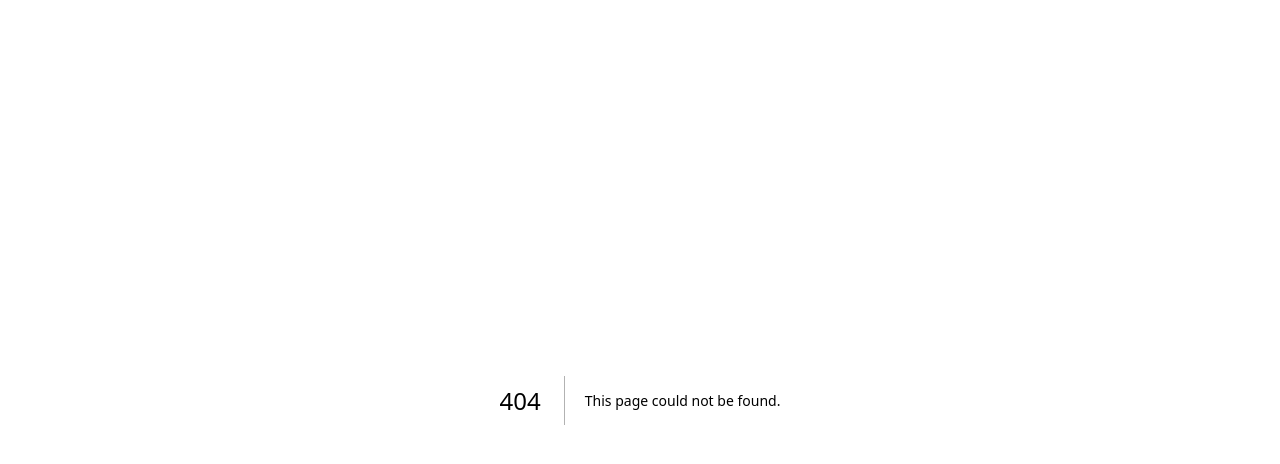
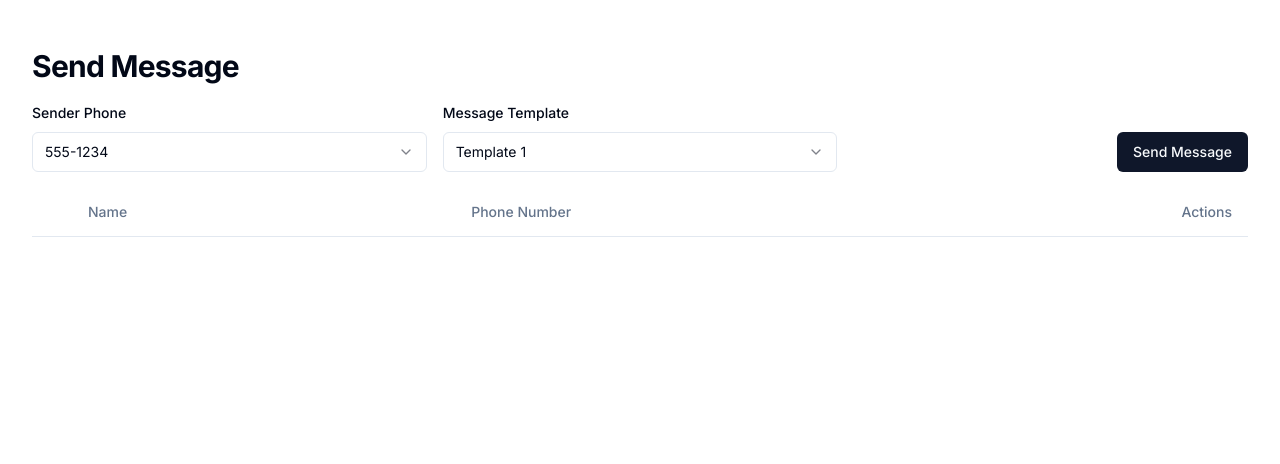
Before and after one commit to jainamdoshi/whatsappAPI, a Next.js app in the folder packages/web/: page /message in a window 1280 px wide. Before the commit this address had no page. Shown: the top 464 px of the page. Built offline with nearby package versions, Linux system fonts and the light colour scheme.

Commit message:
add send message template page

```diff
--- a/packages/web/app/contacts/[groupId]/page.tsx
+++ b/packages/web/app/contacts/[groupId]/page.tsx
@@ -1,10 +1,12 @@
 'use client';
 
+import { Button } from '@/components/ui/button';
 import { Contact, getContactsByGroup } from '@/server/contact/action';
 import { getGroup, Group } from '@/server/group/action';
 import { useQuery } from '@tanstack/react-query';
+import { atom, useAtom } from 'jotai';
+import Link from 'next/link';
 import ContactTable from './components/contactTable';
-import { atom, useAtom } from 'jotai';
 
 export const selectedContactsAtom = atom<Contact[]>([]);
 
@@ -28,10 +30,10 @@
 			<main className='flex flex-1 flex-col gap-4 p-4 md:gap-8 md:p-6'>
 				<div className='flex items-center'>
 					<h1 className='font-semibold text-lg md:text-2xl'>{groupQuery.data.name}</h1>
-					{/* <Button className='ml-auto' size='sm'>
-						Add Contact
-					</Button> */}
 					<div className='ml-auto'>Selected Contacts {selectedContacts.length}</div>
+					<Button asChild className='ml-auto'>
+						<Link href={`/message`}>Send Message</Link>
+					</Button>
 				</div>
 				<div className='border shadow-sm rounded-lg'></div>
 				<ContactTable contacts={contactsQuery.data || []} />
--- /dev/null
+++ b/packages/web/app/message/components/contactTable.tsx
@@ -0,0 +1,34 @@
+import { Button } from '@/components/ui/button';
+import { Table, TableBody, TableCell, TableHead, TableHeader, TableRow } from '@/components/ui/table';
+import { Contact } from '@/server/contact/action';
+import { Delete } from 'lucide-react';
+
+export default function ContactTable({ contacts }: { contacts: Contact[] }) {
+	return (
+		<Table>
+			<TableHeader>
+				<TableRow>
+					<TableHead className='w-[40px]'></TableHead>
+					<TableHead className='max-w-[200px]'>Name</TableHead>
+					<TableHead>Phone Number</TableHead>
+					<TableHead className='w-[80px]'>Actions</TableHead>
+				</TableRow>
+			</TableHeader>
+			<TableBody>
+				{contacts.map((contact) => (
+					<TableRow key={contact.id}>
+						<TableCell></TableCell>
+						<TableCell className='font-medium'>{contact.name}</TableCell>
+						<TableCell>+{contact.phoneNumber}</TableCell>
+						<TableCell>
+							<Button variant='ghost' size='icon'>
+								<Delete className='h-4 w-4' />
+								<span className='sr-only'>Remove</span>
+							</Button>
+						</TableCell>
+					</TableRow>
+				))}
+			</TableBody>
+		</Table>
+	);
+}
--- /dev/null
+++ b/packages/web/app/message/page.tsx
@@ -0,0 +1,55 @@
+'use client';
+
+import { Button } from '@/components/ui/button';
+import { Label } from '@/components/ui/label';
+import { Select, SelectContent, SelectItem, SelectTrigger, SelectValue } from '@/components/ui/select';
+import { useAtom } from 'jotai';
+import { selectedContactsAtom } from '../contacts/[groupId]/page';
+import ContactTable from './components/contactTable';
+
+export default function Message() {
+	const [selectedContacts, _] = useAtom(selectedContactsAtom);
+
+	return (
+		<div className='container mx-auto px-4 py-12 sm:px-6 lg:px-8'>
+			<div className='space-y-8'>
+				<div className='space-y-4'>
+					<h1 className='text-3xl font-bold tracking-tight'>Send Message</h1>
+					<div className='grid grid-cols-1 gap-4 sm:grid-cols-2 lg:grid-cols-3'>
+						<div className='space-y-2'>
+							<Label htmlFor='sender-phone'>Sender Phone</Label>
+							<Select defaultValue='555-1234'>
+								<SelectTrigger>
+									<SelectValue placeholder='Select sender phone' />
+								</SelectTrigger>
+								<SelectContent>
+									<SelectItem value='555-1234'>555-1234</SelectItem>
+									<SelectItem value='555-5678'>555-5678</SelectItem>
+									<SelectItem value='555-9012'>555-9012</SelectItem>
+								</SelectContent>
+							</Select>
+						</div>
+						<div className='space-y-2'>
+							<Label htmlFor='message-template'>Message Template</Label>
+							<Select defaultValue='template-1'>
+								<SelectTrigger>
+									<SelectValue placeholder='Select message template' />
+								</SelectTrigger>
+								<SelectContent>
+									<SelectItem value='template-1'>Template 1</SelectItem>
+									<SelectItem value='template-2'>Template 2</SelectItem>
+									<SelectItem value='template-3'>Template 3</SelectItem>
+								</SelectContent>
+							</Select>
+						</div>
+						<div className='flex justify-end mt-auto'>
+							<Button>Send Message</Button>
+						</div>
+					</div>
+					<ContactTable contacts={selectedContacts} />
+				</div>
+				<div className='space-y-4'></div>
+			</div>
+		</div>
+	);
+}
--- /dev/null
+++ b/packages/web/components/ui/label.tsx
@@ -0,0 +1,26 @@
+"use client"
+
+import * as React from "react"
+import * as LabelPrimitive from "@radix-ui/react-label"
+import { cva, type VariantProps } from "class-variance-authority"
+
+import { cn } from "@/lib/utils"
+
+const labelVariants = cva(
+  "text-sm font-medium leading-none peer-disabled:cursor-not-allowed peer-disabled:opacity-70"
+)
+
+const Label = React.forwardRef<
+  React.ElementRef<typeof LabelPrimitive.Root>,
+  React.ComponentPropsWithoutRef<typeof LabelPrimitive.Root> &
+    VariantProps<typeof labelVariants>
+>(({ className, ...props }, ref) => (
+  <LabelPrimitive.Root
+    ref={ref}
+    className={cn(labelVariants(), className)}
+    {...props}
+  />
+))
+Label.displayName = LabelPrimitive.Root.displayName
+
+export { Label }
--- /dev/null
+++ b/packages/web/components/ui/select.tsx
@@ -0,0 +1,160 @@
+"use client"
+
+import * as React from "react"
+import * as SelectPrimitive from "@radix-ui/react-select"
+import { Check, ChevronDown, ChevronUp } from "lucide-react"
+
+import { cn } from "@/lib/utils"
+
+const Select = SelectPrimitive.Root
+
+const SelectGroup = SelectPrimitive.Group
+
+const SelectValue = SelectPrimitive.Value
+
+const SelectTrigger = React.forwardRef<
+  React.ElementRef<typeof SelectPrimitive.Trigger>,
+  React.ComponentPropsWithoutRef<typeof SelectPrimitive.Trigger>
+>(({ className, children, ...props }, ref) => (
+  <SelectPrimitive.Trigger
+    ref={ref}
+    className={cn(
+      "flex h-10 w-full items-center justify-between rounded-md border border-input bg-background px-3 py-2 text-sm ring-offset-background placeholder:text-muted-foreground focus:outline-none focus:ring-2 focus:ring-ring focus:ring-offset-2 disabled:cursor-not-allowed disabled:opacity-50 [&>span]:line-clamp-1",
+      className
+    )}
+    {...props}
+  >
+    {children}
+    <SelectPrimitive.Icon asChild>
+      <ChevronDown className="h-4 w-4 opacity-50" />
+    </SelectPrimitive.Icon>
+  </SelectPrimitive.Trigger>
+))
+SelectTrigger.displayName = SelectPrimitive.Trigger.displayName
+
+const SelectScrollUpButton = React.forwardRef<
+  React.ElementRef<typeof SelectPrimitive.ScrollUpButton>,
+  React.ComponentPropsWithoutRef<typeof SelectPrimitive.ScrollUpButton>
+>(({ className, ...props }, ref) => (
+  <SelectPrimitive.ScrollUpButton
+    ref={ref}
+    className={cn(
+      "flex cursor-default items-center justify-center py-1",
+      className
+    )}
+    {...props}
+  >
+    <ChevronUp className="h-4 w-4" />
+  </SelectPrimitive.ScrollUpButton>
+))
+SelectScrollUpButton.displayName = SelectPrimitive.ScrollUpButton.displayName
+
+const SelectScrollDownButton = React.forwardRef<
+  React.ElementRef<typeof SelectPrimitive.ScrollDownButton>,
+  React.ComponentPropsWithoutRef<typeof SelectPrimitive.ScrollDownButton>
+>(({ className, ...props }, ref) => (
+  <SelectPrimitive.ScrollDownButton
+    ref={ref}
+    className={cn(
+      "flex cursor-default items-center justify-center py-1",
+      className
+    )}
+    {...props}
+  >
+    <ChevronDown className="h-4 w-4" />
+  </SelectPrimitive.ScrollDownButton>
+))
+SelectScrollDownButton.displayName =
+  SelectPrimitive.ScrollDownButton.displayName
+
+const SelectContent = React.forwardRef<
+  React.ElementRef<typeof SelectPrimitive.Content>,
+  React.ComponentPropsWithoutRef<typeof SelectPrimitive.Content>
+>(({ className, children, position = "popper", ...props }, ref) => (
+  <SelectPrimitive.Portal>
+    <SelectPrimitive.Content
+      ref={ref}
+      className={cn(
+        "relative z-50 max-h-96 min-w-[8rem] overflow-hidden rounded-md border bg-popover text-popover-foreground shadow-md data-[state=open]:animate-in data-[state=closed]:animate-out data-[state=closed]:fade-out-0 data-[state=open]:fade-in-0 data-[state=closed]:zoom-out-95 data-[state=open]:zoom-in-95 data-[side=bottom]:slide-in-from-top-2 data-[side=left]:slide-in-from-right-2 data-[side=right]:slide-in-from-left-2 data-[side=top]:slide-in-from-bottom-2",
+        position === "popper" &&
+          "data-[side=bottom]:translate-y-1 data-[side=left]:-translate-x-1 data-[side=right]:translate-x-1 data-[side=top]:-translate-y-1",
+        className
+      )}
+      position={position}
+      {...props}
+    >
+      <SelectScrollUpButton />
+      <SelectPrimitive.Viewport
+        className={cn(
+          "p-1",
+          position === "popper" &&
+            "h-[var(--radix-select-trigger-height)] w-full min-w-[var(--radix-select-trigger-width)]"
+        )}
+      >
+        {children}
+      </SelectPrimitive.Viewport>
+      <SelectScrollDownButton />
+    </SelectPrimitive.Content>
+  </SelectPrimitive.Portal>
+))
+SelectContent.displayName = SelectPrimitive.Content.displayName
+
+const SelectLabel = React.forwardRef<
+  React.ElementRef<typeof SelectPrimitive.Label>,
+  React.ComponentPropsWithoutRef<typeof SelectPrimitive.Label>
+>(({ className, ...props }, ref) => (
+  <SelectPrimitive.Label
+    ref={ref}
+    className={cn("py-1.5 pl-8 pr-2 text-sm font-semibold", className)}
+    {...props}
+  />
+))
+SelectLabel.displayName = SelectPrimitive.Label.displayName
+
+const SelectItem = React.forwardRef<
+  React.ElementRef<typeof SelectPrimitive.Item>,
+  React.ComponentPropsWithoutRef<typeof SelectPrimitive.Item>
+>(({ className, children, ...props }, ref) => (
+  <SelectPrimitive.Item
+    ref={ref}
+    className={cn(
+      "relative flex w-full cursor-default select-none items-center rounded-sm py-1.5 pl-8 pr-2 text-sm outline-none focus:bg-accent focus:text-accent-foreground data-[disabled]:pointer-events-none data-[disabled]:opacity-50",
+      className
+    )}
+    {...props}
+  >
+    <span className="absolute left-2 flex h-3.5 w-3.5 items-center justify-center">
+      <SelectPrimitive.ItemIndicator>
+        <Check className="h-4 w-4" />
+      </SelectPrimitive.ItemIndicator>
+    </span>
+
+    <SelectPrimitive.ItemText>{children}</SelectPrimitive.ItemText>
+  </SelectPrimitive.Item>
+))
+SelectItem.displayName = SelectPrimitive.Item.displayName
+
+const SelectSeparator = React.forwardRef<
+  React.ElementRef<typeof SelectPrimitive.Separator>,
+  React.ComponentPropsWithoutRef<typeof SelectPrimitive.Separator>
+>(({ className, ...props }, ref) => (
+  <SelectPrimitive.Separator
+    ref={ref}
+    className={cn("-mx-1 my-1 h-px bg-muted", className)}
+    {...props}
+  />
+))
+SelectSeparator.displayName = SelectPrimitive.Separator.displayName
+
+export {
+  Select,
+  SelectGroup,
+  SelectValue,
+  SelectTrigger,
+  SelectContent,
+  SelectLabel,
+  SelectItem,
+  SelectSeparator,
+  SelectScrollUpButton,
+  SelectScrollDownButton,
+}
--- a/packages/web/package.json
+++ b/packages/web/package.json
@@ -12,6 +12,8 @@
 		"@radix-ui/react-accordion": "^1.1.2",
 		"@radix-ui/react-checkbox": "^1.0.4",
 		"@radix-ui/react-dropdown-menu": "^2.0.6",
+		"@radix-ui/react-label": "^2.0.2",
+		"@radix-ui/react-select": "^2.0.0",
 		"@radix-ui/react-slot": "^1.0.2",
 		"@tanstack/react-query": "^5.40.1",
 		"@tanstack/react-query-devtools": "^5.40.1",
```
Also changed, not shown: 1 other file (tests, documents, lock files or other folders).
